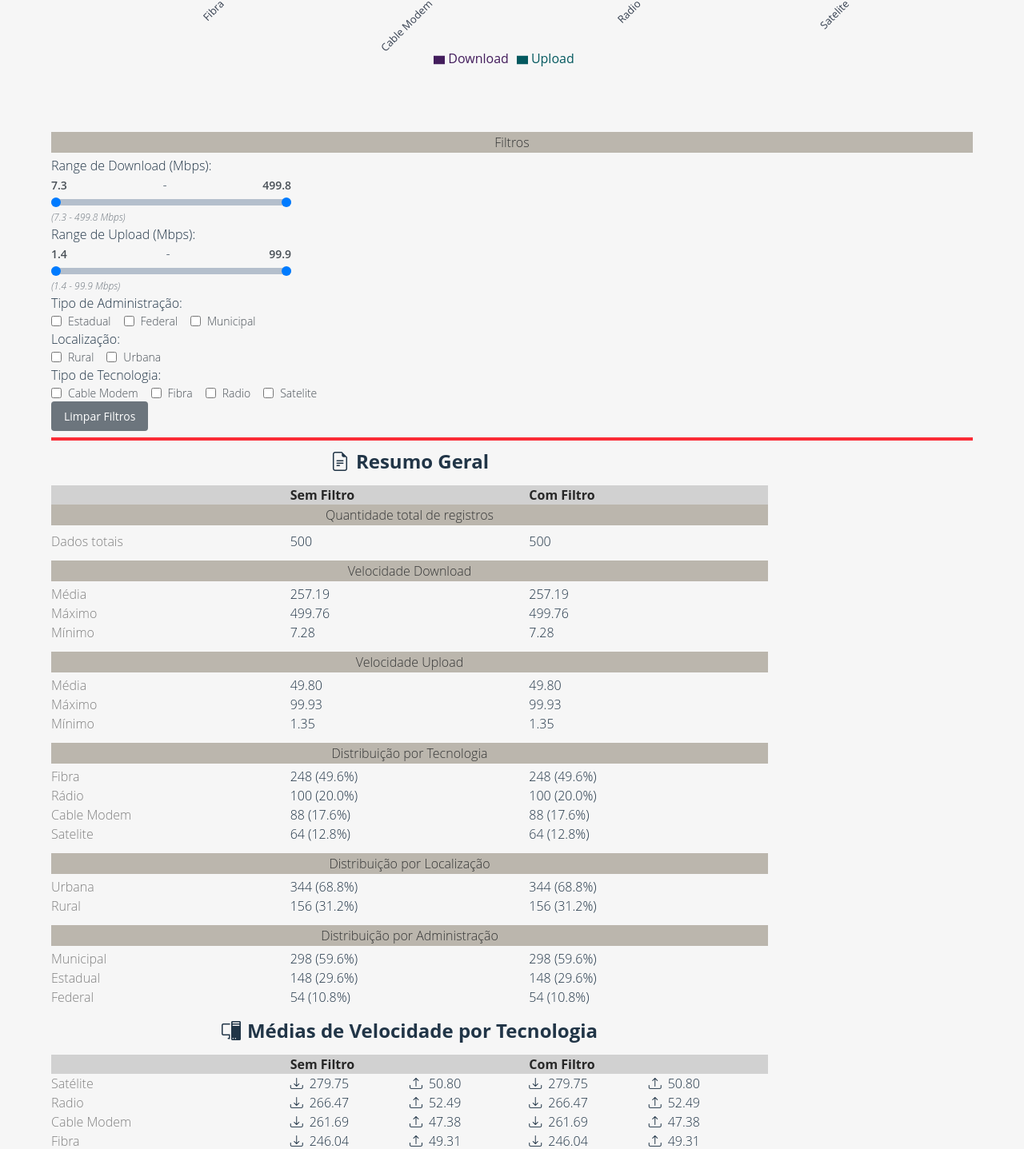
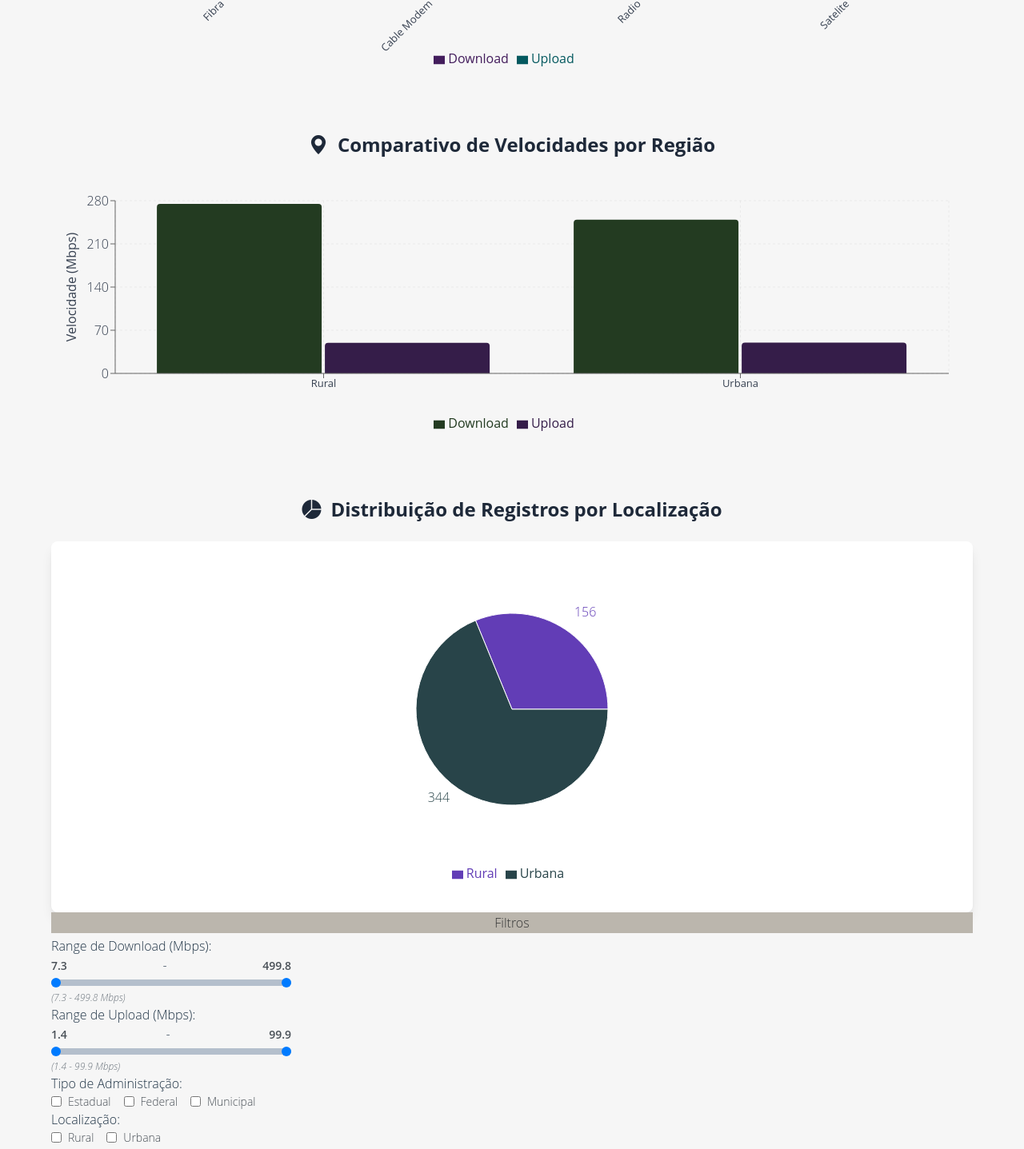
Before and after one commit to isabellacpmelo/the-internet-monitor, a React (Vite) app: page / in a window 1280 px wide. Shown: the part 455-1892 px from the top of the page at 80% size. Built offline with nearby package versions, Linux system fonts and the light colour scheme.

Commit message:
feat: adding comparison charts between regions

```diff
--- a/src/components/DatasetChats/index.tsx
+++ b/src/components/DatasetChats/index.tsx
@@ -7,6 +7,9 @@ import {
   Tooltip,
   Legend,
   ResponsiveContainer,
+  PieChart,
+  Pie,
+  Cell,
 } from 'recharts'
 import { useDatasetStats } from '../../hooks/DatasetStats'
 import type { InternetData } from '../../types/filters'
@@ -25,6 +28,24 @@ export function DatasetCharts({ data }: DatasetChartsProps) {
       upload: Number(speeds.upload.toFixed(2)),
     })
   )
+
+  const speedByLocationData = Object.entries(stats.averagesByLocation).map(
+    ([location, speeds]) => ({
+      regiao: location,
+      download: Number(speeds.download.toFixed(2)),
+      upload: Number(speeds.upload.toFixed(2)),
+    })
+  )
+
+  const locationDistributionData = Object.entries(stats.locationCount).map(
+    ([location, count]) => ({
+      name: location,
+      value: count,
+      percentage: ((count / stats.totalRecords) * 100).toFixed(1),
+    })
+  )
+
+  const COLORS = ['#623db6ff', '#284449ff']
 
   return (
     <div className=''>
@@ -89,6 +110,114 @@ export function DatasetCharts({ data }: DatasetChartsProps) {
           />
         </BarChart>
       </ResponsiveContainer>
+
+      <h2 className='text-2xl font-bold mb-6 text-center text-gray-800'>
+        <i className='bi bi-geo-alt-fill mr-3' />
+        Comparativo de Velocidades por Região
+      </h2>
+
+      <ResponsiveContainer width={'100%'} height={400}>
+        <BarChart
+          data={speedByLocationData}
+          margin={{ top: 30, right: 30, left: 20, bottom: 80 }}>
+          <CartesianGrid strokeDasharray='3 3' opacity={0.3} />
+          <XAxis
+            dataKey='regiao'
+            fontSize={13}
+            fontWeight='500'
+            tick={{ fill: '#374151' }}
+          />
+          <YAxis
+            label={{
+              value: 'Velocidade (Mbps)',
+              angle: -90,
+              position: 'insideLeft',
+              style: {
+                textAnchor: 'middle',
+                fill: '#374151',
+                fontWeight: '500',
+              },
+            }}
+            tick={{ fill: '#374151' }}
+          />
+          <Tooltip
+            contentStyle={{
+              backgroundColor: '#f9fafb',
+              border: '1px solid #d1d5db',
+              borderRadius: '8px',
+              boxShadow: '0 4px 6px -1px rgba(0, 0, 0, 0.1)',
+            }}
+            labelStyle={{ color: '#1f2937', fontWeight: '600' }}
+          />
+          <Legend
+            wrapperStyle={{
+              paddingTop: '20px',
+              fontWeight: '500',
+            }}
+          />
+          <Bar
+            dataKey='download'
+            fill='#233b21ff'
+            name='Download'
+            radius={[4, 4, 0, 0]}
+          />
+          <Bar
+            dataKey='upload'
+            fill='#351d49ff'
+            name='Upload'
+            radius={[4, 4, 0, 0]}
+          />
+        </BarChart>
+      </ResponsiveContainer>
+
+      <h2 className='text-2xl font-bold mb-6 text-center text-gray-800'>
+        <i className='bi bi-pie-chart-fill mr-3' />
+        Distribuição de Registros por Localização
+      </h2>
+
+      <div className='bg-white rounded-lg shadow-lg p-8'>
+        <ResponsiveContainer width='100%' height={400}>
+          <PieChart>
+            <Pie
+              data={locationDistributionData}
+              cx='50%'
+              cy='50%'
+              labelLine={false}
+              label
+              outerRadius={120}
+              fill='#8884d8'
+              dataKey='value'>
+              {locationDistributionData.map((_, index) => (
+                <Cell
+                  key={`cell-${index}`}
+                  fill={COLORS[index % COLORS.length]}
+                />
+              ))}
+            </Pie>
+            <Tooltip
+              contentStyle={{
+                backgroundColor: '#f9fafb',
+                border: '1px solid #d1d5db',
+                borderRadius: '8px',
+                boxShadow: '0 4px 6px -1px rgba(0, 0, 0, 0.1)',
+              }}
+              formatter={(value, name) => [
+                `${value} registros (${
+                  locationDistributionData.find((item) => item.value === value)
+                    ?.percentage
+                }%)`,
+                name === 'value' ? 'Quantidade' : name,
+              ]}
+            />
+            <Legend
+              wrapperStyle={{
+                paddingTop: '20px',
+                fontWeight: '500',
+              }}
+            />
+          </PieChart>
+        </ResponsiveContainer>
+      </div>
     </div>
   )
 }
```
